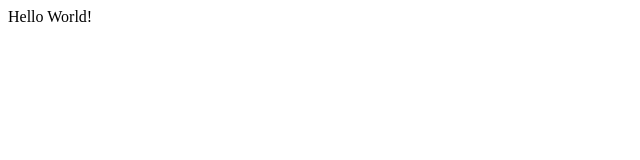
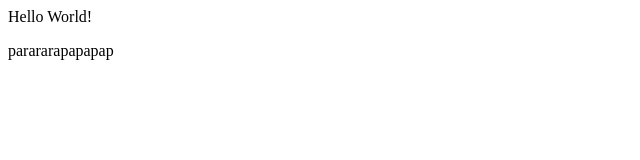
Before and after one commit to Gabri1009/progetto1, a plain HTML site: page index.html in a window 1280 px wide. Shown: the whole page, without its empty margins (0-640 px from the left). Drawn offline with Linux system fonts and the light colour scheme.

Commit message:
modifica

```diff
--- a/index.html
+++ b/index.html
@@ -1,5 +1,6 @@
 <html>
 <body>
 Hello World!
+<p>parararapapapap</p>
 </body>
 </html>
```
